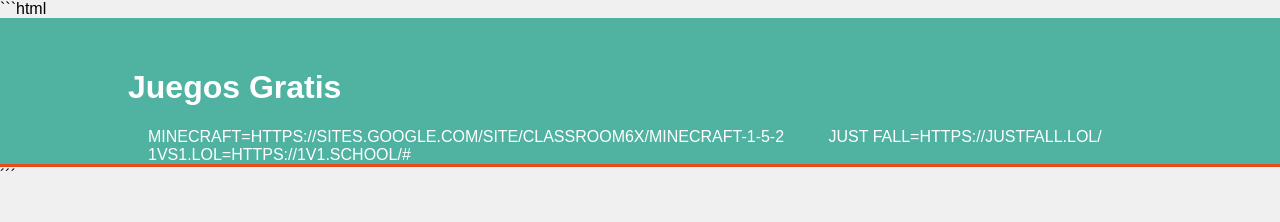
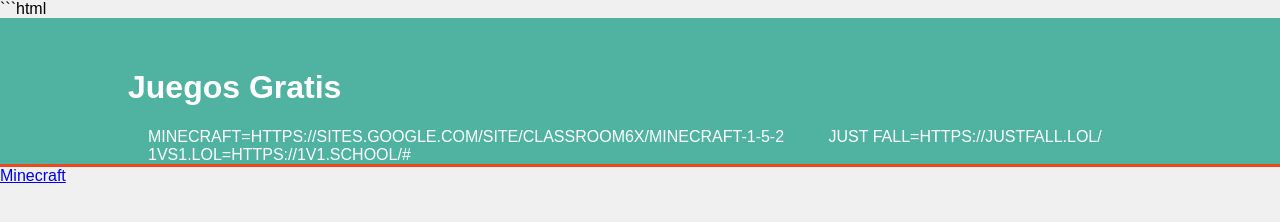
Before and after one commit to Mateo42narce/mateo42narce.github.io, a plain HTML site: page index.html in a window 1280 px wide. Drawn offline with Linux system fonts and the light colour scheme.

Commit message:
Update index.html

```diff
--- a/index.html
+++ b/index.html
@@ -53,4 +53,4 @@ header ul{
 <!--juegos en clase -->
 </div>
 </body>
- </html>´´´
+ <a href="https://mateo42narce.github.io/" target="https://sites.google.com/site/classroom6x/minecraft-1-5-2">Minecraft</a>
```
